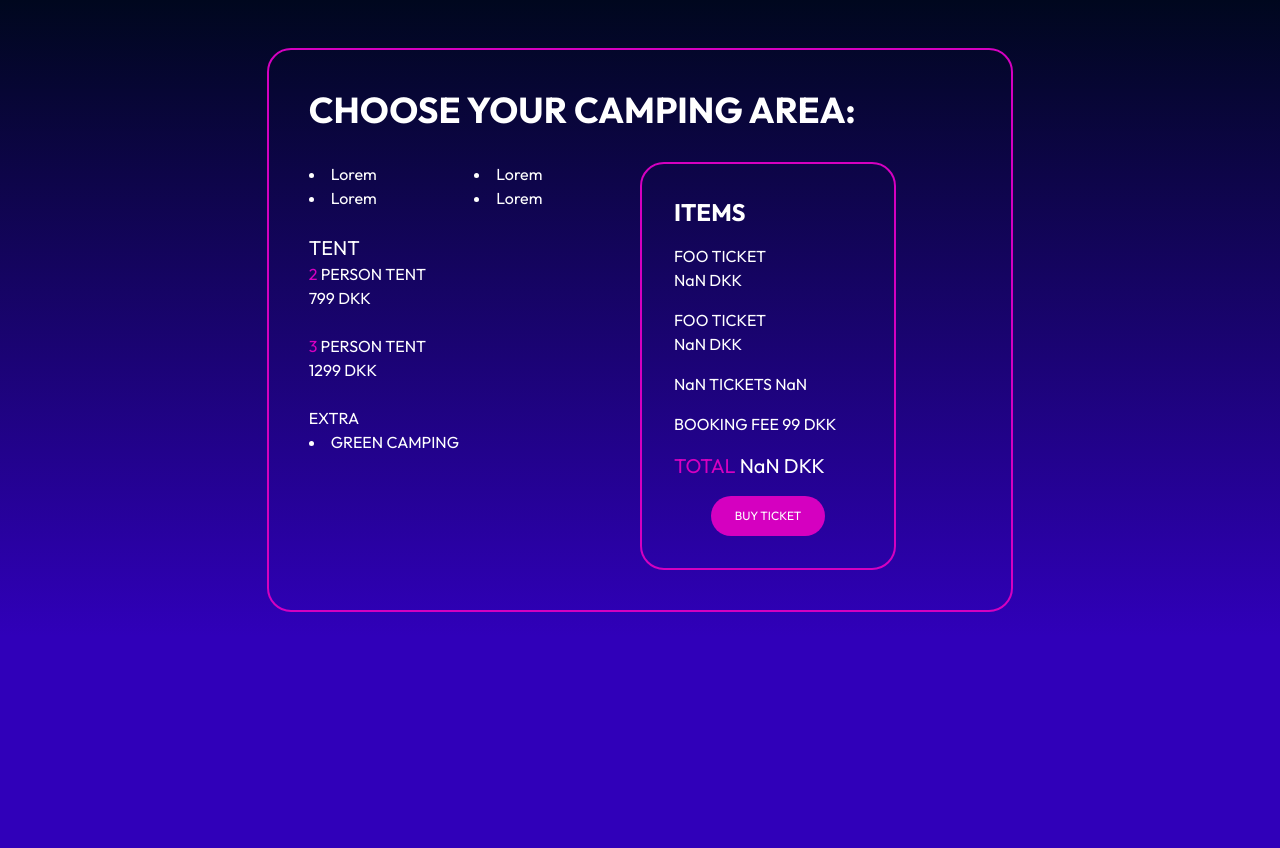
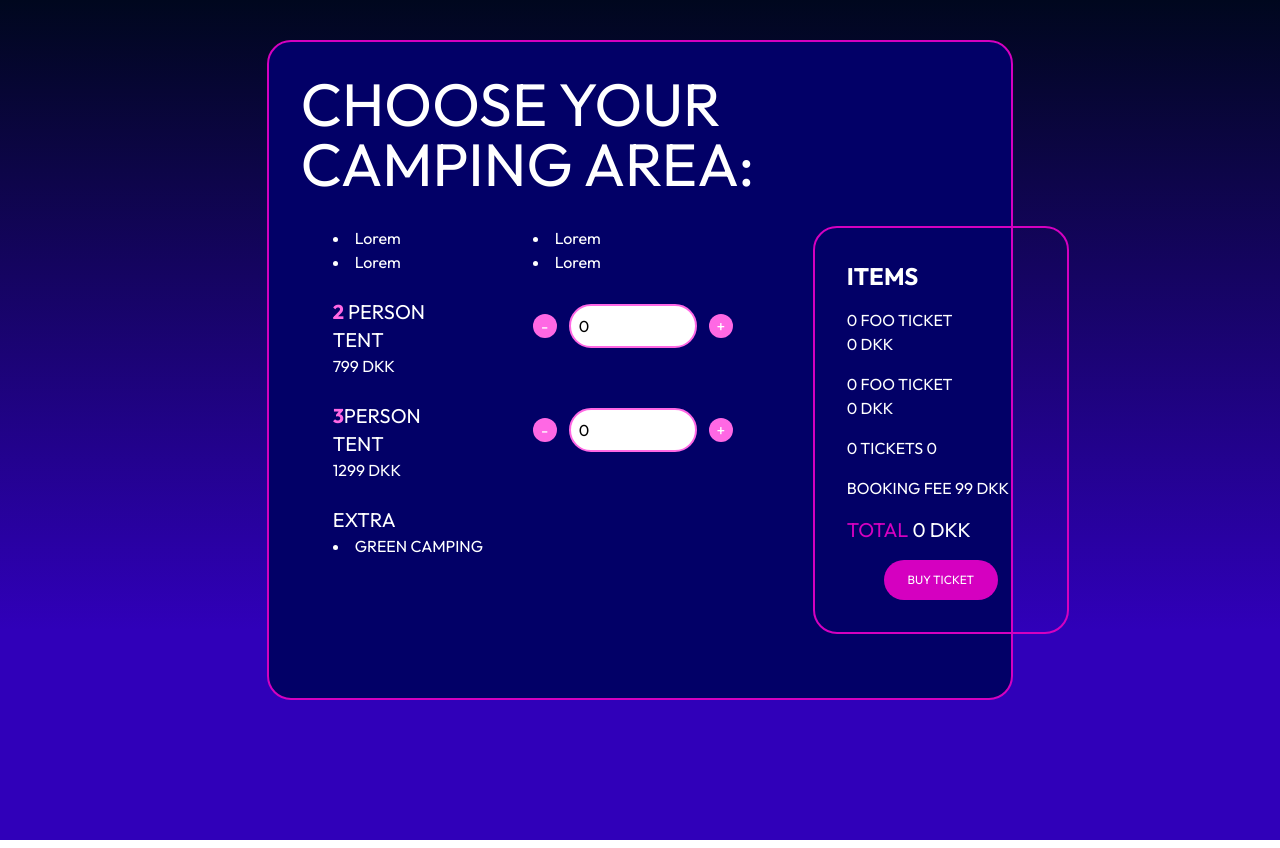
Before and after one commit to nihi0001/foofest_fork, a Next.js app: page /booking/campingArea in a window 1280 px wide. Built offline with nearby package versions, Linux system fonts and the light colour scheme.

Commit message:
campingArea

```diff
--- a/src/app/booking/campingArea/page.jsx
+++ b/src/app/booking/campingArea/page.jsx
@@ -1,17 +1,55 @@
-// choose your area
+"use client"
+import { useState } from 'react'
+import Ticket from "@/app/components/Ticket";
+import RemoveButton from '@/app/components/RemoveButton';
+import AddButton from '@/app/components/AddButton';
 
-import Ticket from '@/app/components/Ticket';
-import React from 'react'
 
-export default function page() {
+export default function Home() {
+  const [ticketCount, setTicketCount] = useState(0);
+
+  const handleTicketChange = (count) => {
+    setTicketCount(count);
+  };
+
+  const handleRemoveTicket = () => {
+    if (ticketCount > 0) {
+      setTicketCount(prevCount => prevCount - 1);
+      // saveData();
+    }
+  };
+
+  const [ticketCount2, setTicketCount2] = useState(0);
+
+  const handleTicketChange2 = (count) => {
+    setTicketCount2(count);
+  };
+
+  const handleRemoveTicket2 = () => {
+    if (ticketCount2 > 0) {
+      setTicketCount2(prevCount => prevCount - 1);
+    }
+  };
+
+  // function saveData() {
+  //   localStorage.setItem("data", ticketCount.innerHTML);
+  // }
+
+  // function showData() {
+  //   ticketCount.innerHTML = localStorage.getItem("data");
+  // }
+  // showData();
+
+
+
   return (
+    <>
+    <div className="border-solid bg-Darkblue border-Hotpink border-2 rounded-3xl p-8 w-7/12 m-auto mt-10">
+      <h1 className="text-White md:text-6xl">CHOOSE YOUR CAMPING AREA:</h1>
+        <div className="flex justify-start p-8 gap-20">
 
-  <div className='grid border-solid border-Hotpink border-2 p-10 rounded-3xl text-White w-7/12 m-auto mt-12 '>
-    <h1 className='text-4xl font-bold mb-8'>CHOOSE YOUR CAMPING AREA:</h1>
-
-    <div className='grid grid-cols-2'>
           <div>
-        <div className='grid grid-cols-2'>
+            <div className='grid grid-cols-2 text-White'>
               <li>Lorem</li>
               <li>Lorem</li>
               <li>Lorem</li>
@@ -19,33 +57,46 @@ export default function page() {
             </div>
             <br />
 
+            <div className='flex gap-24'>
+              <div className='text-White'>
+                <h2 className="text-xl text-White"><span className='font-bold text-Lightpink'>2</span> PERSON TENT</h2>
+                <p>799 DKK</p>
+              </div>
+              <div className='flex flex-row gap-3 h-6 items-center mt-4'>
+                <RemoveButton onRemoveButtonClick={handleRemoveTicket} />
+                <input className='border-solid border-2 border-Lightpink rounded-full w-32 bg-White p-2' value={ticketCount} />
+                <AddButton onButtonClick={() => handleTicketChange(ticketCount + 1)} />
+              </div>
+            </div>
 
-        <div className='grid'>
-        <h2 className='text-xl'>TENT</h2>
-          <div className='flex justify-start gap-28'>
+            <br />
+            <div className='flex gap-28'>
               <div>
-              <h3 className='items-center'><span className='text-Hotpink'>2 </span>PERSON TENT <br />799 DKK</h3>
+                <h2 className='text-White text-xl'><span className='font-bold text-Lightpink'>3</span>PERSON TENT</h2>
+                <p className='text-White text-base'>1299 DKK</p>
+              </div>
+
+              <div className='flex flex-row gap-3 h-6 items-center mt-4'>
+                <RemoveButton onRemoveButtonClick={handleRemoveTicket2} />
+                <input className='border-solid border-2 border-Lightpink rounded-full w-32 bg-White p-2' value={ticketCount2} />
+                <AddButton onButtonClick={() => handleTicketChange2(ticketCount2 + 1)} />
               </div>
             </div>
             <br />
 
-          <div className='flex justify-start gap-28'>
-            <div>
-              <h3 className='items-center'><span className='text-Hotpink'>3 </span>PERSON TENT <br />1299 DKK</h3>
-            </div>
-
-          </div>
-          <br />
-
-          <h2>EXTRA</h2>
+            <div className='text-White'>
+              <h2 className='text-xl'>EXTRA</h2>
               <li>GREEN CAMPING</li>
             </div>
           </div>
 
+
           <div>
-        <Ticket />
+            <Ticket ticketCount={ticketCount} handleTicketChange={handleTicketChange} handleRemoveTicket={handleRemoveTicket} ticketPrice={799}
+             ticketCount2={ticketCount2} handleTicketChange2={handleTicketChange2} handleRemoveTicket2={handleRemoveTicket2} ticketPrice2={1299} />
           </div>
         </div>
     </div>
+    </>
   );
 }
```
Lines whose indentation alone changed are shown as unchanged.
